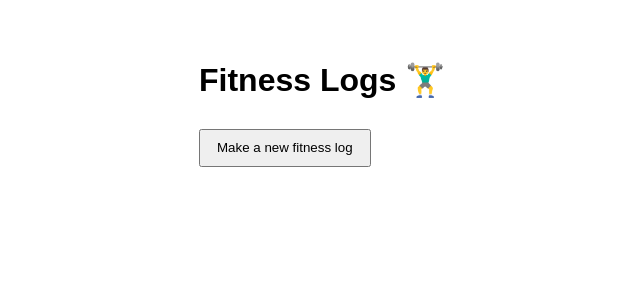
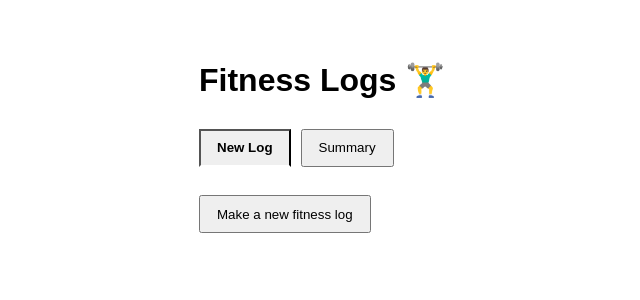
Before and after one commit to Paymvi/FullStack_Fitness_App, a React (Vite) app: page / in a window 1280 px wide. Shown: the top 300 px of the page, without its empty margins (191-831 px from the left). Built offline with nearby package versions, Linux system fonts and the light colour scheme.

Commit message:
Added a "Summary" tab (blank)

```diff
--- a/src/App.css
+++ b/src/App.css
@@ -43,3 +43,16 @@ ul {
   border-radius: 6px;
   font-size: 0.85rem;
 }
+
+
+/* For tab buttons */
+.tabs {
+  display: flex;
+  gap: 10px;
+  margin-bottom: 20px;
+}
+
+.tabs button.active {
+  font-weight: bold;
+  border-bottom: 2px solid white;
+}
--- a/src/App.jsx
+++ b/src/App.jsx
@@ -6,6 +6,9 @@ function App() {
 
   // Change to having 1 array of objects
   const [logs, setLogs] = useState([]);
+
+  // In order to make multiple tabs... make another state. Default to the log tab.
+  const [activeTab, setActiveTab] = useState("log");
 
   // Makes a new log
   const createLog = () => {
@@ -118,6 +121,30 @@ function App() {
       {/* Frontend Magic */}
       <h1>Fitness Logs 🏋️‍♂️</h1>
 
+
+      {/* Tab buttons */}
+      <div className="tabs">
+
+        {/* Log tab */}
+        <button
+          className={activeTab === "log" ? "active" : ""}
+          onClick={() => setActiveTab("log")}>
+          New Log
+        </button>
+
+        {/* Summary */}
+        <button
+          className={activeTab === "summary" ? "active" : ""}
+          onClick={() => setActiveTab("summary")}>
+          Summary
+        </button>
+
+      </div>
+
+
+      {/* The Log Tab Section */}
+      {activeTab === "log" && (
+        <>
         {/* Button for NEW fitness log */}
         <button onClick={createLog}>
           Make a new fitness log
@@ -291,9 +318,24 @@ function App() {
           </div>
         ))}
 
+      </>
+
+    )}
+
+
+    {/* The Summary Section */}
+    {activeTab === "summary" && (
+    <div className="summary">
+      <h2>Summary View</h2>
+      <p>This is where workout history will go</p>
+    </div>
+
+  )}
+
 
     </div>
-  );
+  )
+
 }
 
 export default App;
```
Lines whose indentation alone changed are shown as unchanged.
